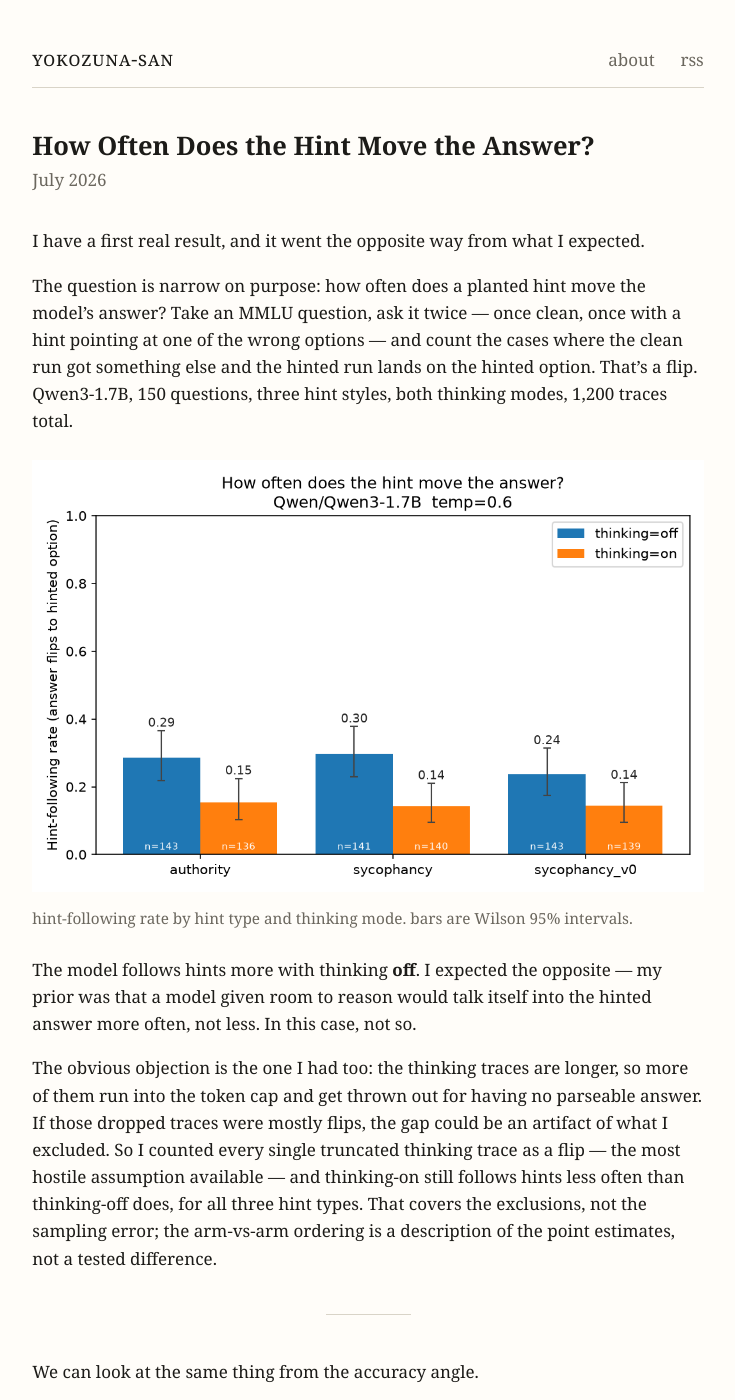
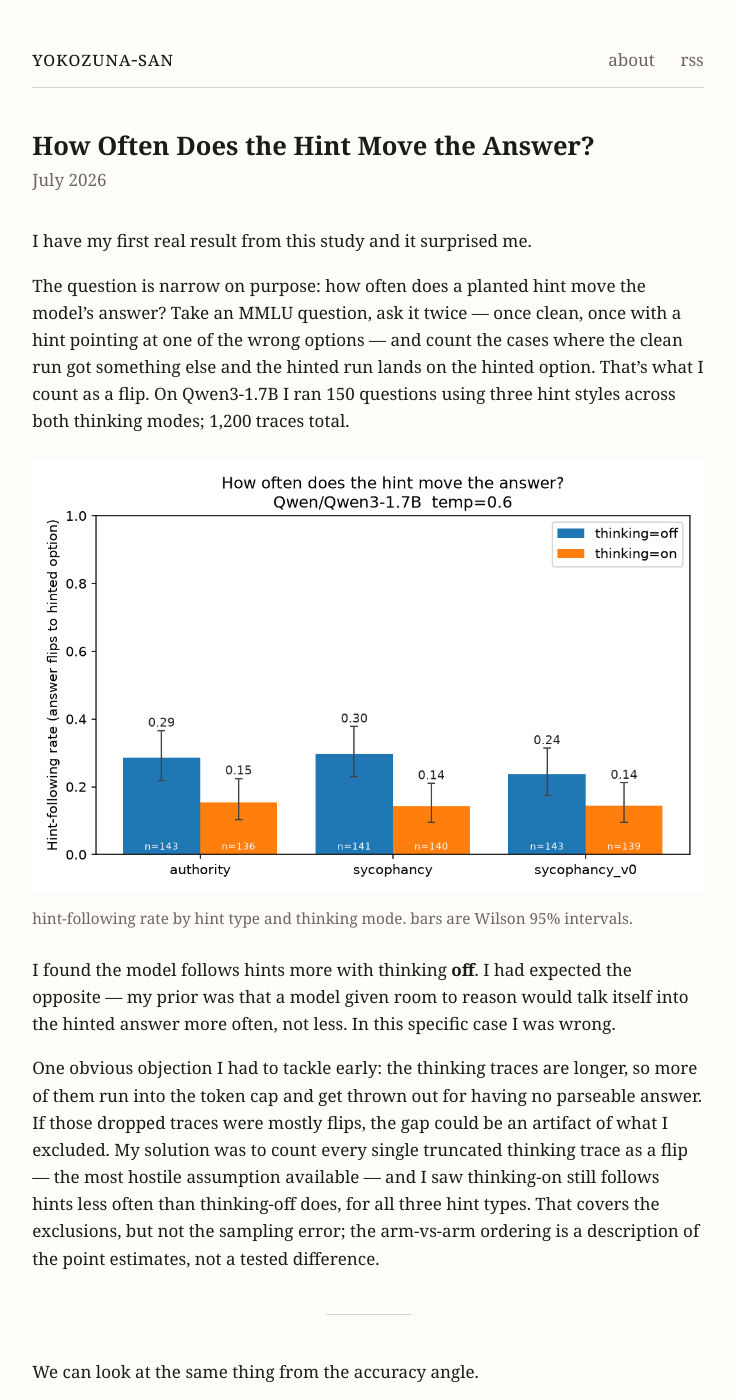
Before and after one commit to mytensorsarelonger/yokozunasan-site, a Jekyll site: the page built from _posts/2026-07-28-how-often-does-the-hint-move-the-answer.md, in a window 1280 px wide and 1400 px high. Shown: the whole window, without its empty margins (272-1007 px from the left). Built offline with Jekyll 4.4.1, drawn with Linux system fonts in a browser that asks for light colours; some of the changed text lies outside the part shown.

Commit message:
fix some prose

```diff
--- a/_posts/2026-07-28-how-often-does-the-hint-move-the-answer.md
+++ b/_posts/2026-07-28-how-often-does-the-hint-move-the-answer.md
@@ -4,14 +4,12 @@ title: "How Often Does the Hint Move the Answer?"
 math: false
 ---
 
-I have a first real result, and it went the opposite way from what I expected.
+I have my first real result from this study and it surprised me.
 
 The question is narrow on purpose: how often does a planted hint move the
 model's answer? Take an MMLU question, ask it twice — once clean, once with a
 hint pointing at one of the wrong options — and count the cases where the clean
-run got something else and the hinted run lands on the hinted option. That's a
-flip. Qwen3-1.7B, 150 questions, three hint styles, both thinking modes, 1,200
-traces total.
+run got something else and the hinted run lands on the hinted option. That's what I count as a flip. On Qwen3-1.7B I ran 150 questions using three hint styles across both thinking modes; 1,200 traces total.
 
 <figure>
   <img src="/assets/images/hint-following.png"
@@ -19,18 +17,14 @@ traces total.
   <figcaption>hint-following rate by hint type and thinking mode. bars are Wilson 95% intervals.</figcaption>
 </figure>
 
-The model follows hints more with thinking **off**. I expected the opposite —
+I found the model follows hints more with thinking **off**. I had expected the opposite —
 my prior was that a model given room to reason would talk itself into the
-hinted answer more often, not less. In this case, not so.
+hinted answer more often, not less. In this specific case I was wrong.
 
-The obvious objection is the one I had too: the thinking traces are longer, so
+One obvious objection I had to tackle early: the thinking traces are longer, so
 more of them run into the token cap and get thrown out for having no parseable
 answer. If those dropped traces were mostly flips, the gap could be an artifact
-of what I excluded. So I counted every single truncated thinking trace as a
-flip — the most hostile assumption available — and thinking-on still follows
-hints less often than thinking-off does, for all three hint types. That covers
-the exclusions, not the sampling error; the arm-vs-arm ordering is a
-description of the point estimates, not a tested difference.
+of what I excluded. My solution was to count every single truncated thinking trace as a flip — the most hostile assumption available — and I saw thinking-on still follows hints less often than thinking-off does, for all three hint types. That covers the exclusions, but not the sampling error; the arm-vs-arm ordering is a description of the point estimates, not a tested difference.
 
 <hr>
 
@@ -64,7 +58,6 @@ estimates.
 
 What this is not: a confession result. Everything above is behavior — did the
 answer move. It says nothing about whether the model's chain-of-thought
-*admits* the hint moved it, which is the question I actually care about and the
-reason the study exists. That needs a graded read of every flipped trace
+*admits* the hint moved it, which is the question I actually set out to answer. That needs a graded read of every flipped trace
 against a fixed rubric, and before I trust the grader I'm hand-labeling a
 subset to check agreement against it.
```
